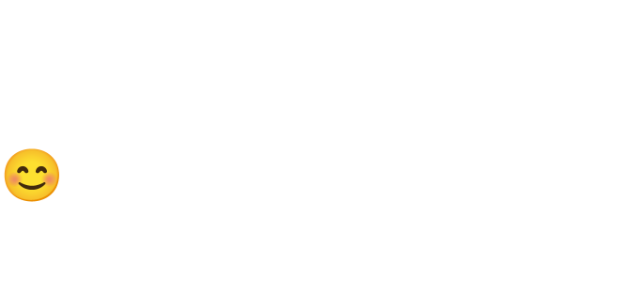
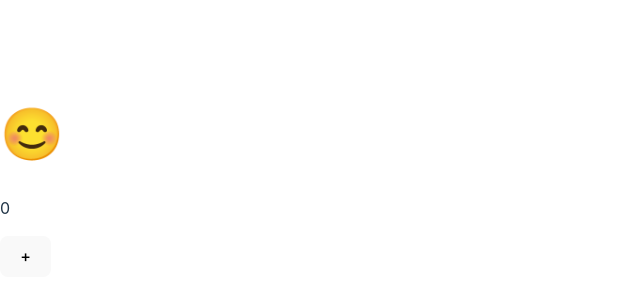
Before and after one commit to asimtimsina/Udemy_fullstack, a React (Vite) app in the folder first-react-project/: page / in a window 1280 px wide. Shown: the part 226-526 px from the top of the page, without its empty margins (0-640 px from the left). Built offline with nearby package versions, Linux system fonts and the light colour scheme.

Commit message:
633. Multiple Pieces of State In A Component

```diff
--- a/first-react-project/src/App.jsx
+++ b/first-react-project/src/App.jsx
@@ -21,7 +21,8 @@
 // import Forms from "./Forms"
 // import ClickerExercise from "./ClickerExercise"
 // import Counter from "./Counter"
-import Toggler from "./Toggler"
+// import Toggler from "./Toggler"
+import ToggleCounter from "./ToggleCounter"
 
 
 
@@ -70,8 +71,8 @@ function App() {
       {/* <ClickerExercise message={'HIIIII'} buttonText="LOL" />
       <ClickerExercise message={'Dont Ever Click ME'} buttonText="Dont Click MEE" /> */}
       {/* <Counter /> */}
-      <Toggler />
-
+      {/* <Toggler /> */}
+      <ToggleCounter />
 
 
 
--- /dev/null
+++ b/first-react-project/src/ToggleCounter.jsx
@@ -0,0 +1,16 @@
+import { useState } from "react"
+
+export default function Toggler() {
+    const [isHappy, setIsHappy] = useState(true);
+    const Toggle = () => setIsHappy(!isHappy)
+
+    const [count, setCount] = useState(0);
+    const increment = () => setCount(count + 1)
+    return (
+        <>
+            <h1 onClick={Toggle}>{isHappy ? '😊' : "😭"}</h1>
+            <p>{count}</p>
+            <button onClick={increment}>+</button>
+        </>
+    )
+}
```
Also changed, not shown: first-react-project/notes.txt.
